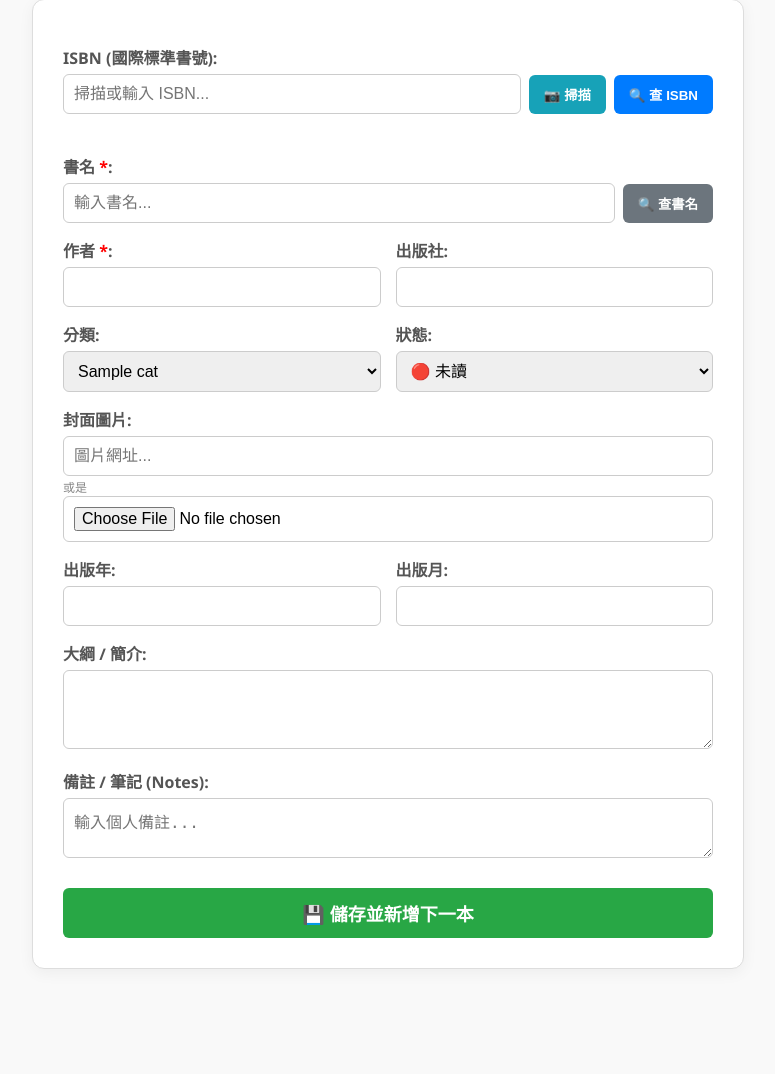
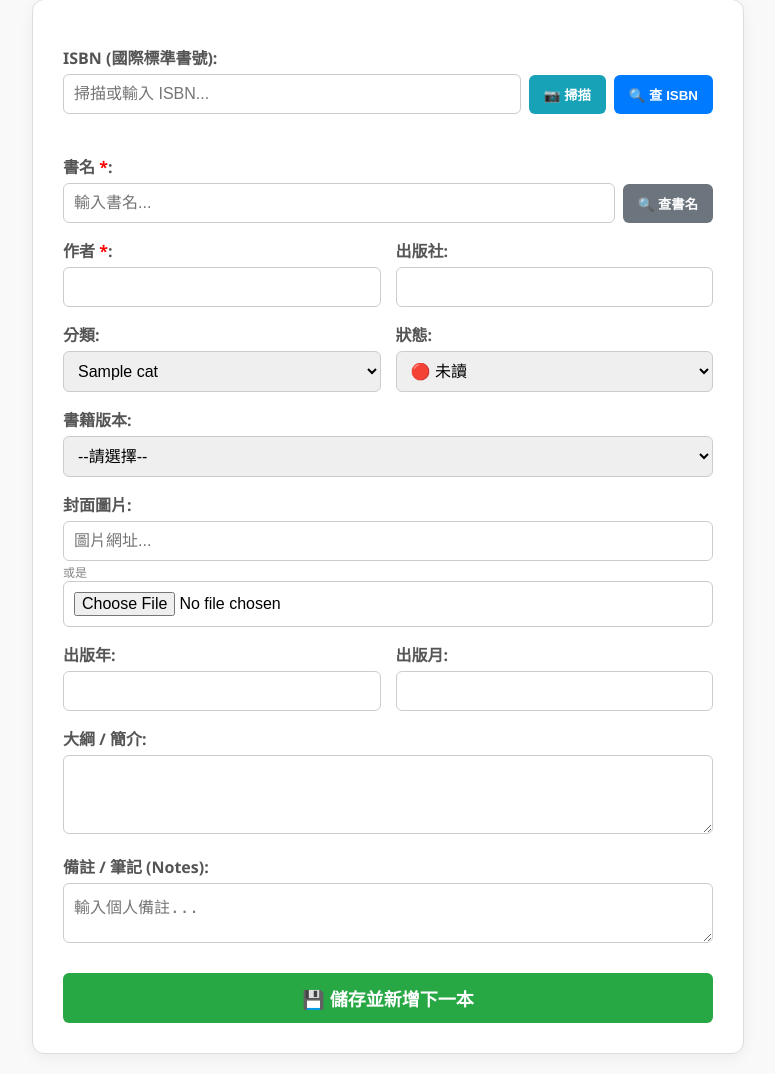
Before and after one commit to bobobill7878-create/library_system, a Python web app: template templates/add_book.html in a window 1280 px wide. Shown: the part 87-1161 px from the top of the page, without its empty margins (252-1027 px from the left). Before the commit the page ends 1056 px from the top, so only its background shows below. Run offline with Jinja, Linux system fonts and the light colour scheme; the template is opened without the code that fills it: most values are stand-ins (such as "Sample title", 1, 10 or a date in 2020).

Commit message:
Update add_book.html

```diff
--- a/templates/add_book.html
+++ b/templates/add_book.html
@@ -95,6 +95,18 @@
             </div>
         </div>
 
+        <div class="row">
+            <div>
+                <label>書籍版本:</label>
+                <select name="print_version" id="print_version">
+                    <option value="">--請選擇--</option>
+                    <option value="豪華首刷">✨ 豪華首刷</option>
+                    <option value="首刷">🔹 首刷</option>
+                    <option value="再版">📖 再版</option>
+                </select>
+            </div>
+        </div>
+
         <label>封面圖片:</label>
         <div class="row">
             <div>
@@ -138,9 +150,9 @@
         }
 
         function resetFormPartial() {
-            // 清空所有欄位，包含備註
             ['isbn','title','author','publisher','year','month','description','notes','cover_url','cover_file'].forEach(id => document.getElementById(id).value = '');
             document.getElementById('status').value = '未讀';
+            document.getElementById('print_version').value = '';
             document.getElementById('link-container').style.display = 'none';
             document.getElementById('cover-preview').style.display = 'none';
             document.getElementById('book-cover-img').src = '';
```
